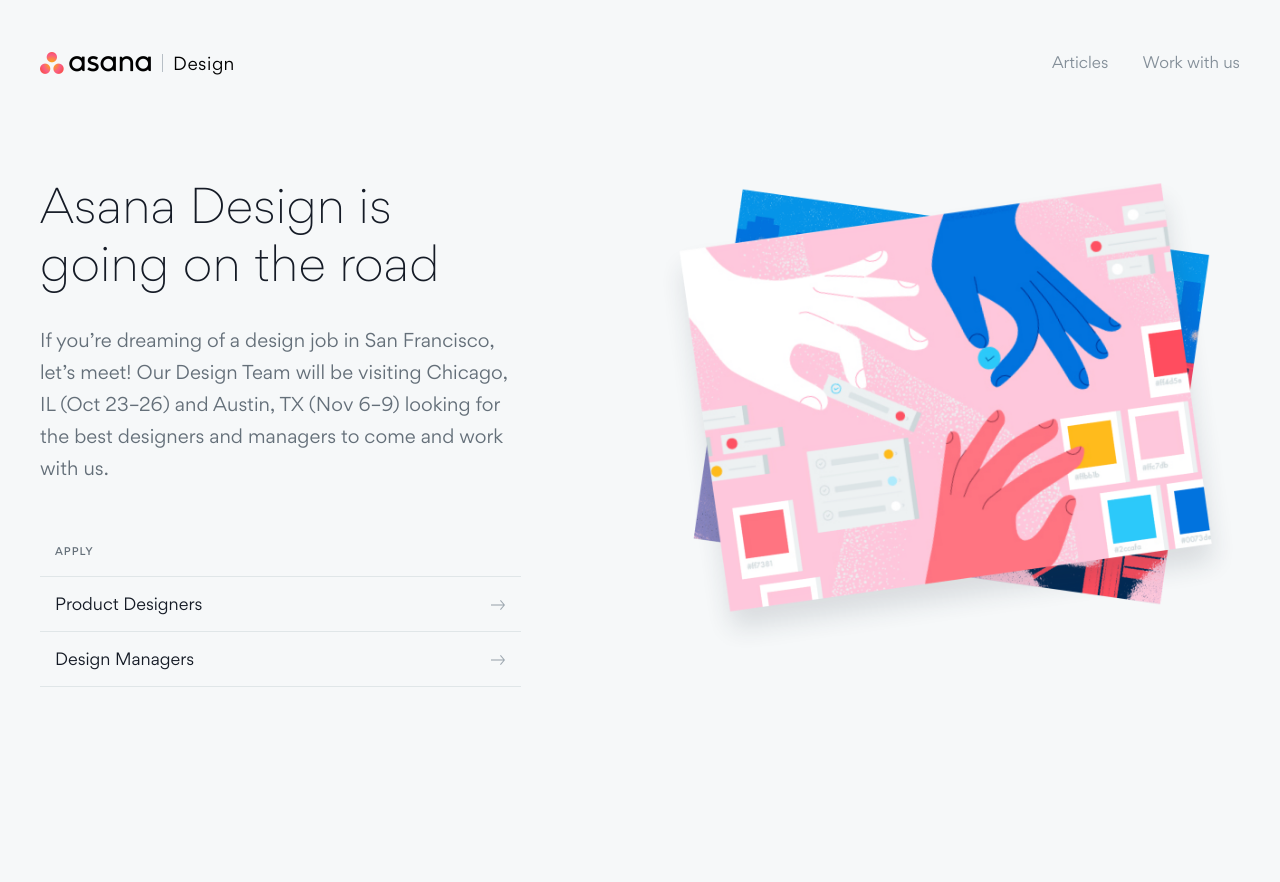
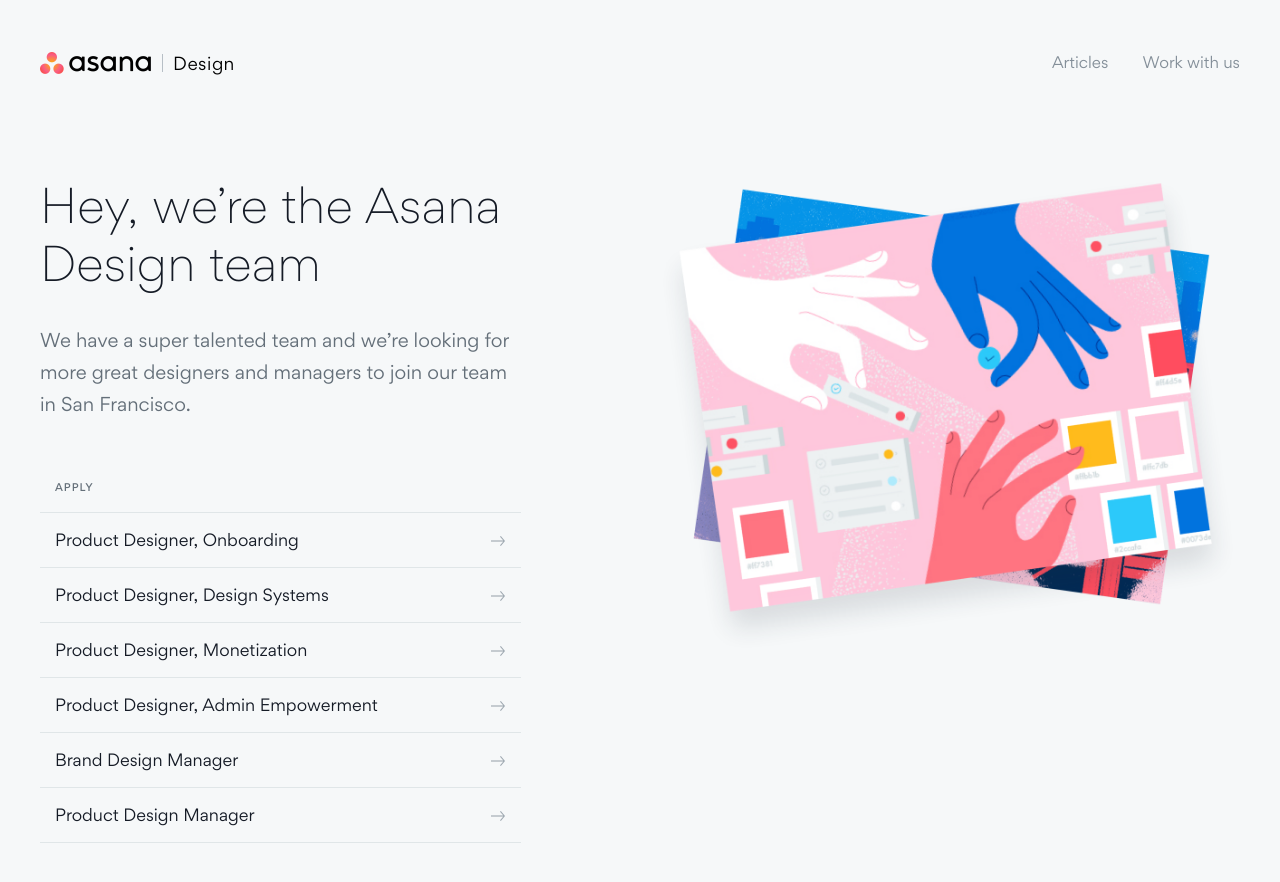
Before and after one commit to mattbond21/asana.design, a Jekyll site: the page built from index.html, in a window 1280 px wide and 900 px high. Shown: the top 882 px of the window. Built offline with Jekyll 4.4.1, drawn with Linux system fonts in a browser that asks for light colours; nearby versions of some CDN libraries; some web fonts are replaced.

Commit message:
remove reference to roadtrip on the home page

```diff
--- a/index.html
+++ b/index.html
@@ -9,14 +9,18 @@
 
       <div class="row hero">
         <div class="five-col">
-          <h1>Asana Design is going on the road</h1>
-          <h3>If you&rsquo;re dreaming of a design job in San Francisco, let&rsquo;s meet! Our Design Team will be visiting Chicago, IL (Oct 23&ndash;26) and Austin, TX (Nov 6&ndash;9) looking for the best designers and managers to come and work with us.</h2>
+          <h1>Hey, we&rsquo;re the Asana Design team</h1>
+          <h3>We have a super talented team and we&rsquo;re looking for more great designers and managers to join our team in San Francisco.</h2>
 
           <div class="link-block">
             <h5>Apply</h5>
             <ul class="link-list">
-              <a href="https://grnh.se/f4b4c5441" target="_blank"><li class="link-top">Product Designers<span></span></li></a>
-              <a href="https://grnh.se/e8c365c21" target="_blank"><li class="link-bottom">Design Managers<span></span></li></a>
+              <a href="https://asana.com/jobs/apply/1400255/product-designeronboarding" target="_blank"><li class="link-top">Product Designer, Onboarding<span></span></li></a>
+              <a href="https://asana.com/jobs/apply/1400251/product-designerdesign-systems" target="_blank"><li class="link-top">Product Designer, Design Systems<span></span></li></a>
+              <a href="https://asana.com/jobs/apply/714359/product-designer" target="_blank"><li class="link-top">Product Designer, Monetization<span></span></li></a>
+              <a href="https://asana.com/jobs/apply/714359/product-designer" target="_blank"><li class="link-top">Product Designer, Admin Empowerment<span></span></li></a>
+              <a href="https://asana.com/jobs/apply/1219520/brand-design-manager" target="_blank"><li class="link-top">Brand Design Manager<span></span></li></a>
+              <a href="https://asana.com/jobs/apply/1203529/product-design-managerpillar-lead" target="_blank"><li class="link-bottom">Product Design Manager<span></span></li></a>
             </ul>
           </div>
         </div>
```
